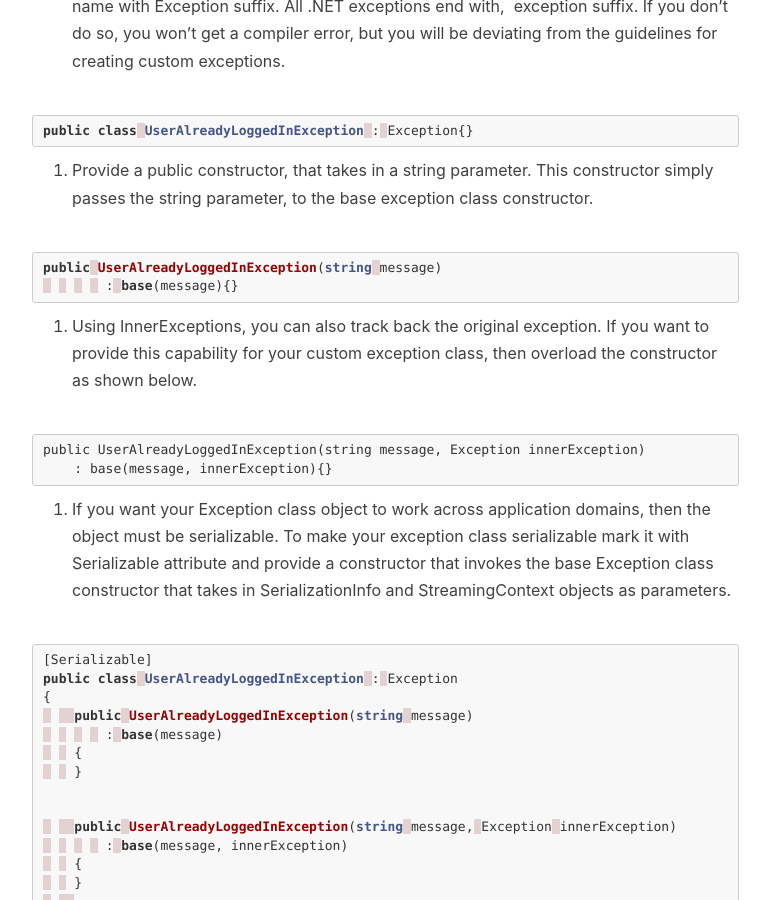
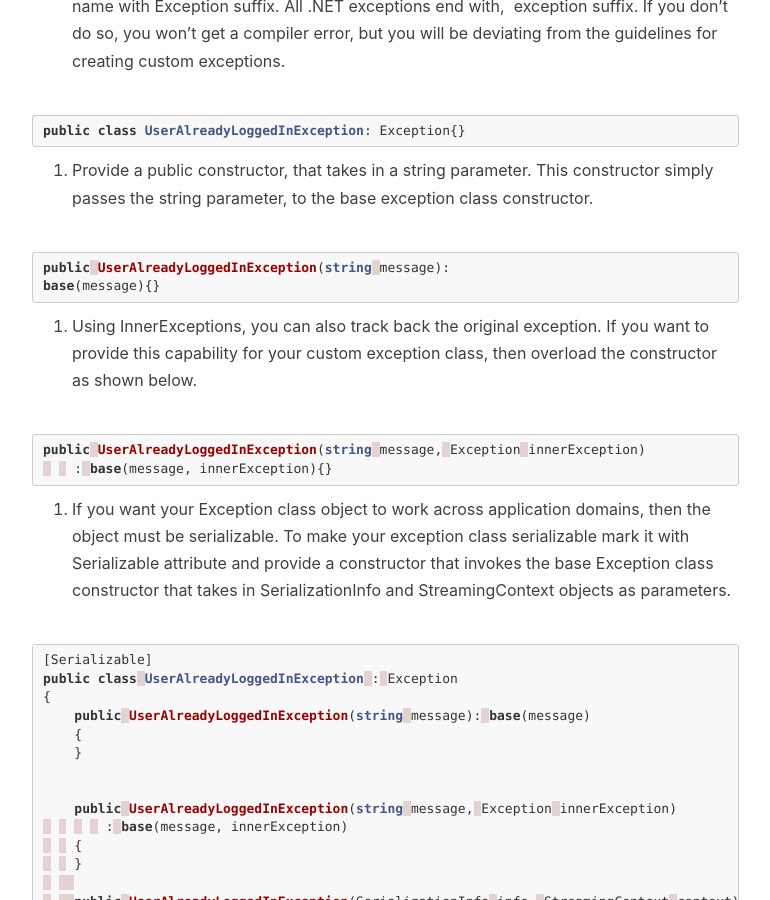
Before and after one commit to shengwenbai/shengwenbai.github.io, a Jekyll site: the page built from _posts/2016-11-06-custom-exception.markdown, in a window 1280 px wide and 900 px high, scrolled down 571 px. Shown: the whole window, without its empty margins (233-1003 px from the left). Built offline with Jekyll 4.4.1, drawn with Linux system fonts in a browser that asks for light colours; nearby versions of some CDN libraries; comment, search, counter and statistics services are not loaded.

Commit message:
code updated

````diff
--- a/_posts/2016-11-06-custom-exception.markdown
+++ b/_posts/2016-11-06-custom-exception.markdown
@@ -21,19 +21,19 @@ tags:
 1. Create a class that derives from System.Exception class. As a convention, end the class name with Exception suffix. All .NET exceptions end with,  exception suffix. If you don't do so, you won't get a compiler error, but you will be deviating from the guidelines for creating custom exceptions.
 
 ```csharp
-public class UserAlreadyLoggedInException : Exception{}
+public class UserAlreadyLoggedInException: Exception{}
 ```
 
 2. Provide a public constructor, that takes in a string parameter. This constructor simply passes the string parameter, to the base exception class constructor.
 
 ```csharp
-public UserAlreadyLoggedInException(string message)
-        : base(message){}
+public UserAlreadyLoggedInException(string message):
+base(message){}
 ```
 
 3. Using InnerExceptions, you can also track back the original exception. If you want to provide this capability for your custom exception class, then overload the constructor as shown below.
 
-```C#
+```csharp
 public UserAlreadyLoggedInException(string message, Exception innerException)
     : base(message, innerException){}
 ```
@@ -44,13 +44,12 @@ public UserAlreadyLoggedInException(string message, Exception innerException
 [Serializable]
 public class UserAlreadyLoggedInException : Exception
 {
-    public UserAlreadyLoggedInException(string message)
-        : base(message)
-    {
-    }
+    public UserAlreadyLoggedInException(string message): base(message)
+    {
+    }
 
 
-    public UserAlreadyLoggedInException(string message, Exception innerException)
+    public UserAlreadyLoggedInException(string message, Exception innerException)
         : base(message, innerException)
     {
     }
````
